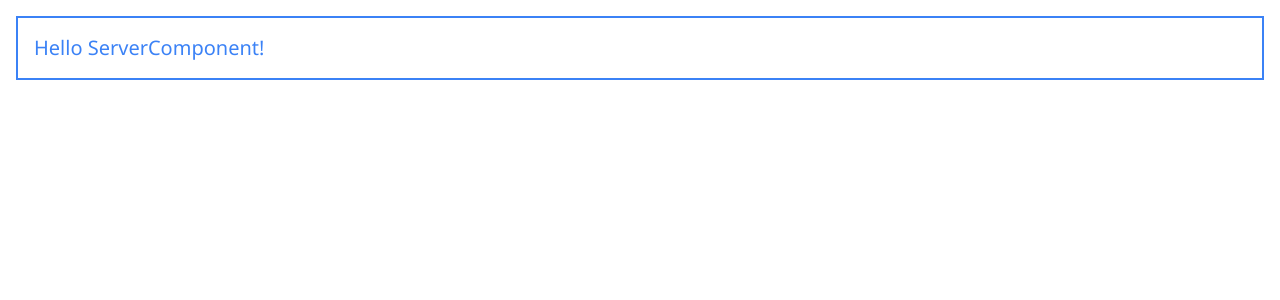
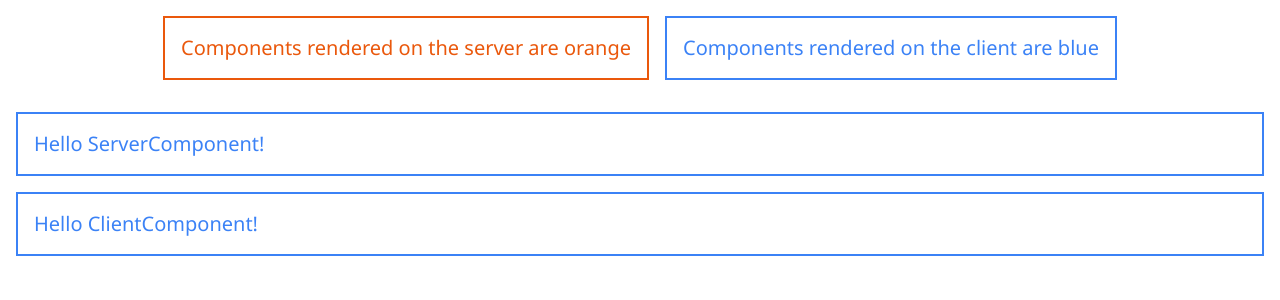
Before and after one commit to cwallervand/rsc-workshop, a Next.js app: page / in a window 1280 px wide. Shown: the top 300 px of the page. Built offline with nearby package versions, Linux system fonts and the light colour scheme.

Commit message:
Et bedre startpunkt for oppgave 1

```diff
--- a/src/app/page.tsx
+++ b/src/app/page.tsx
@@ -9,13 +9,18 @@ export default function HomePage() {
   return (
     <main>
       <section>
+        <div className="flex flex-row justify-center gap-4 mb-4">
+          <div className="server">Components rendered on the server are orange</div>
+          <div className="client">Components rendered on the client are blue</div>
+        </div>
+
         <ServerComponent />
 
         {/* <ServerComponent message="Hello there!">
           <ServerComponent message="I am a ServerComponent and I have a ServerComponent parent!" />
         </ServerComponent> */}
 
-        {/* <ClientComponent /> */}
+        <ClientComponent />
 
         {/* <ClientComponent message="I have a ClientComponent child!">
           <ClientComponent message="I am a ClientComponent and I have a ClientComponent parent!" />
```
